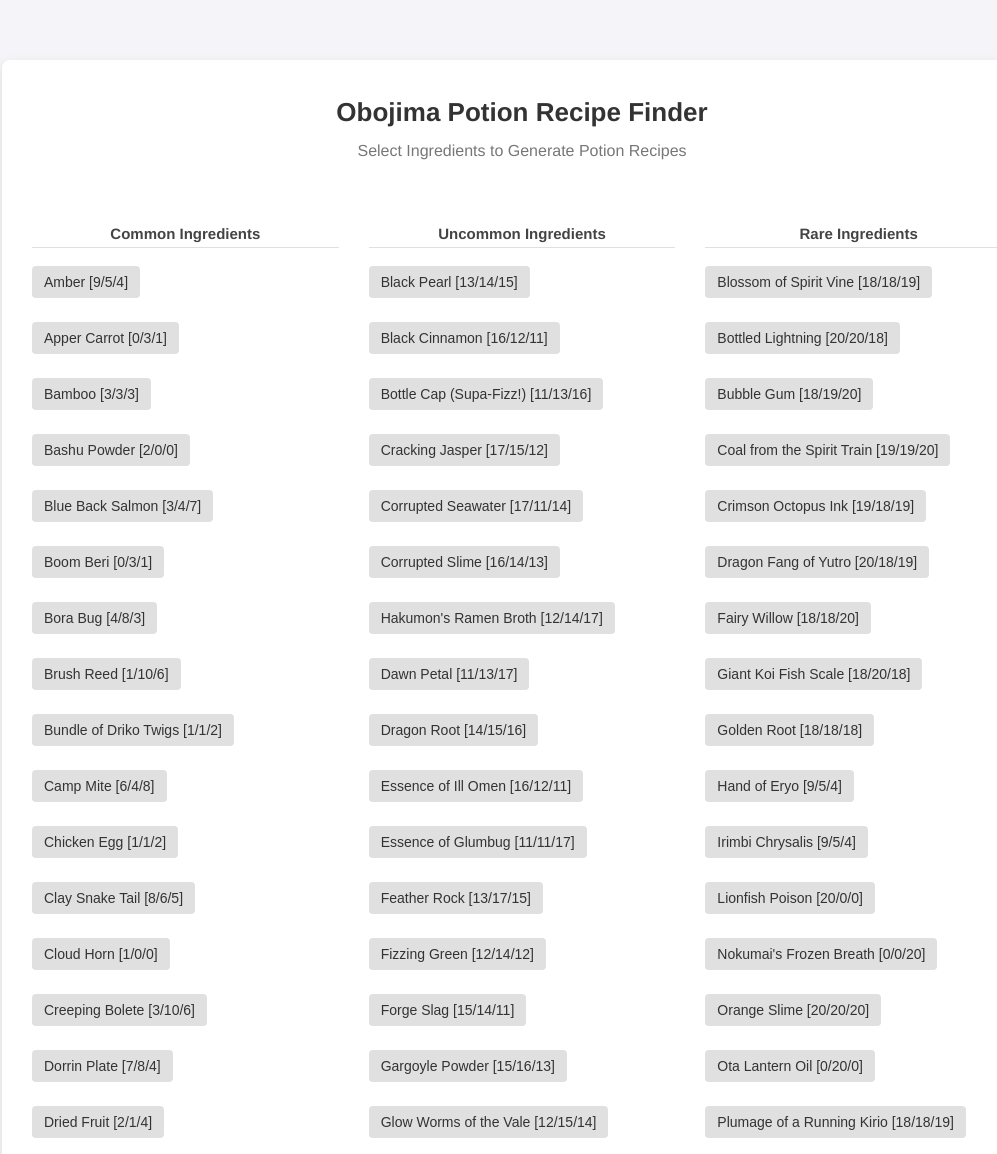
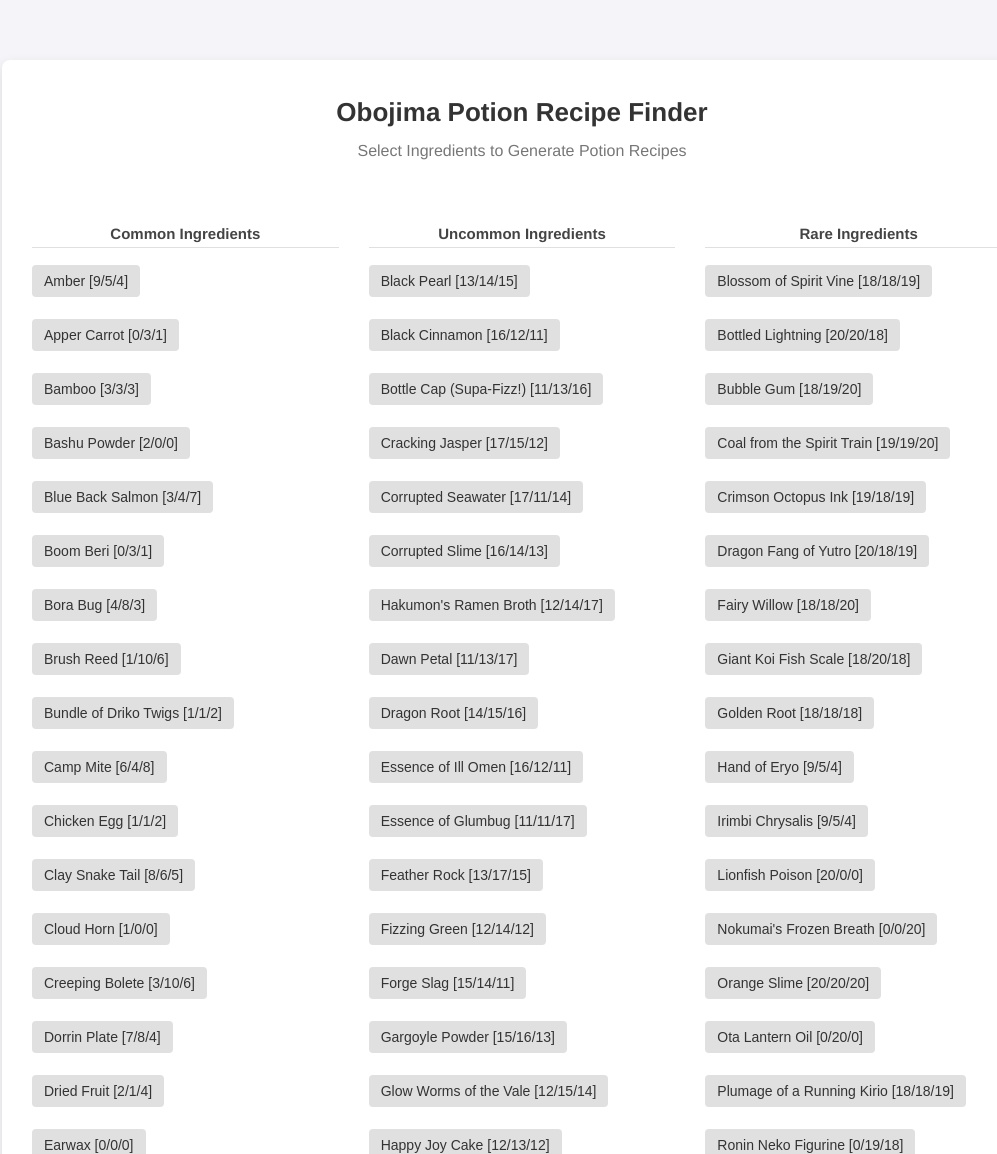
Before and after one commit to billhanscom/Obojima, a Flask app: page / in a window 1280 px wide. Shown: the top 1154 px of the page, without its empty margins (118-1115 px from the left). Run offline with Flask 3, Linux system fonts and the light colour scheme; data comes from the database, SQL or seed files in the repository.

Commit message:
Add files via upload

```diff
--- a/app.py
+++ b/app.py
@@ -68,7 +68,7 @@
 
         # Add recipes to the result for each type in recipe_types
         for potion_type, potion_value in recipe_types:
-            # Fetch the appropriate potion name from the dictionary
+            # Fetch the appropriate potion name from the dictionary (converting the number to a string for lookup)
             potion_name = ""
             if potion_type == "Combat":
                 potion_name = f"{potion_value}. {combat_names.get(str(potion_value), 'Unknown')}"
--- a/static/style.css
+++ b/static/style.css
@@ -65,7 +65,7 @@
     border-radius: 4px;
     padding: 8px 12px;
     font-size: 14px;
-    margin: 3px 0; /* Reduced margin to achieve 60% reduction in spacing */
+    margin: 2px 0; /* Further reduced margin for closer spacing */
     cursor: pointer;
     transition: background-color 0.2s ease;
 }
```
